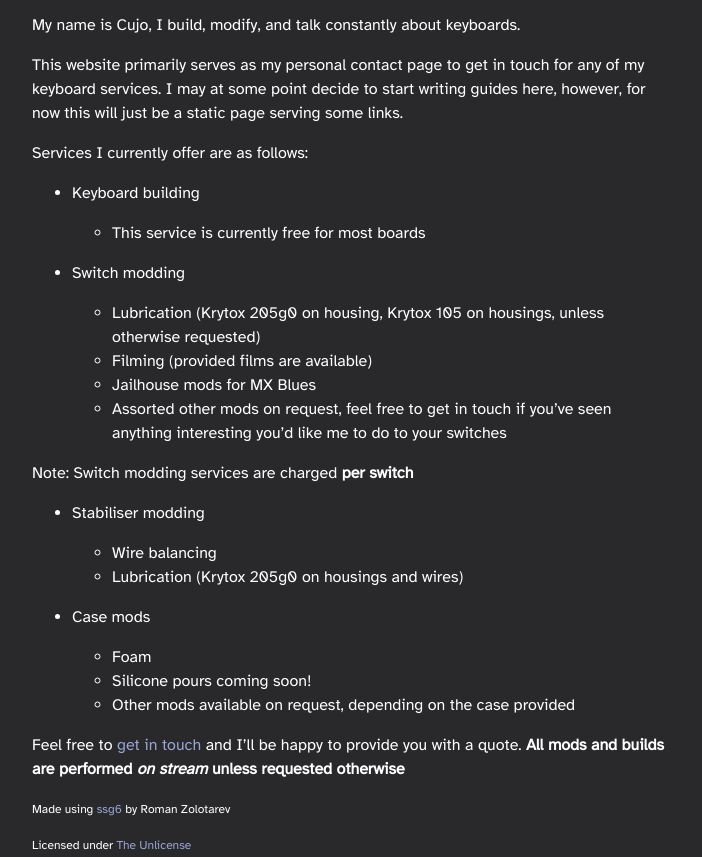
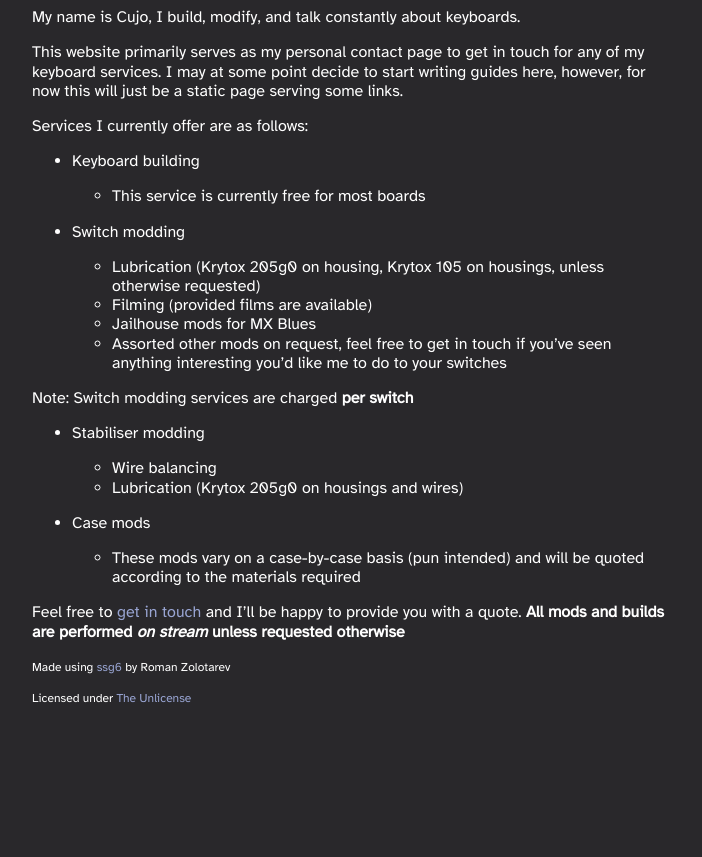
Before and after one commit to Cujo26/website, a plain HTML site: page dst/index.html in a window 1280 px wide. Shown: the part 107-964 px from the top of the page, without its empty margins (288-990 px from the left). After the commit the page ends 815 px from the top, so only its background shows below. Drawn offline with Linux system fonts and the light colour scheme.

Commit message:
clarified case mod service

```diff
--- a/dst/index.html
+++ b/dst/index.html
@@ -60,9 +60,7 @@ I may at some point decide to start writing guides here, however, for now this w
 <li><p>Case mods</p>
 
 <ul>
-<li>Foam</li>
-<li>Silicone pours coming soon!</li>
-<li>Other mods available on request, depending on the case provided</li>
+<li>These mods vary on a case-by-case basis (pun intended) and will be quoted according to the materials required</li>
 </ul></li>
 </ul>
 
--- a/dst/styles.css
+++ b/dst/styles.css
@@ -10,7 +10,7 @@ html {
 
 body {
     margin: auto;
-    line-height: 1.5em;
+    line-height: 1.2em;
     width: 50%;
 }
 
```
Also changed, not shown: 1 other file.
